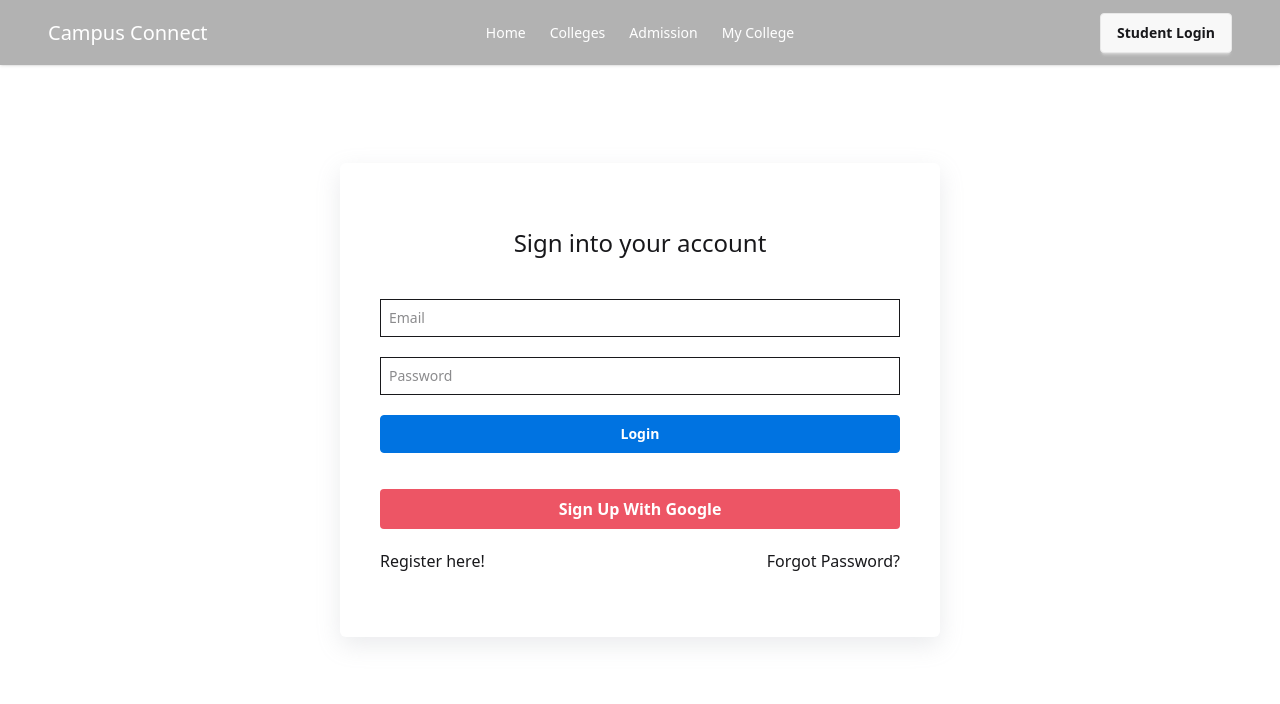
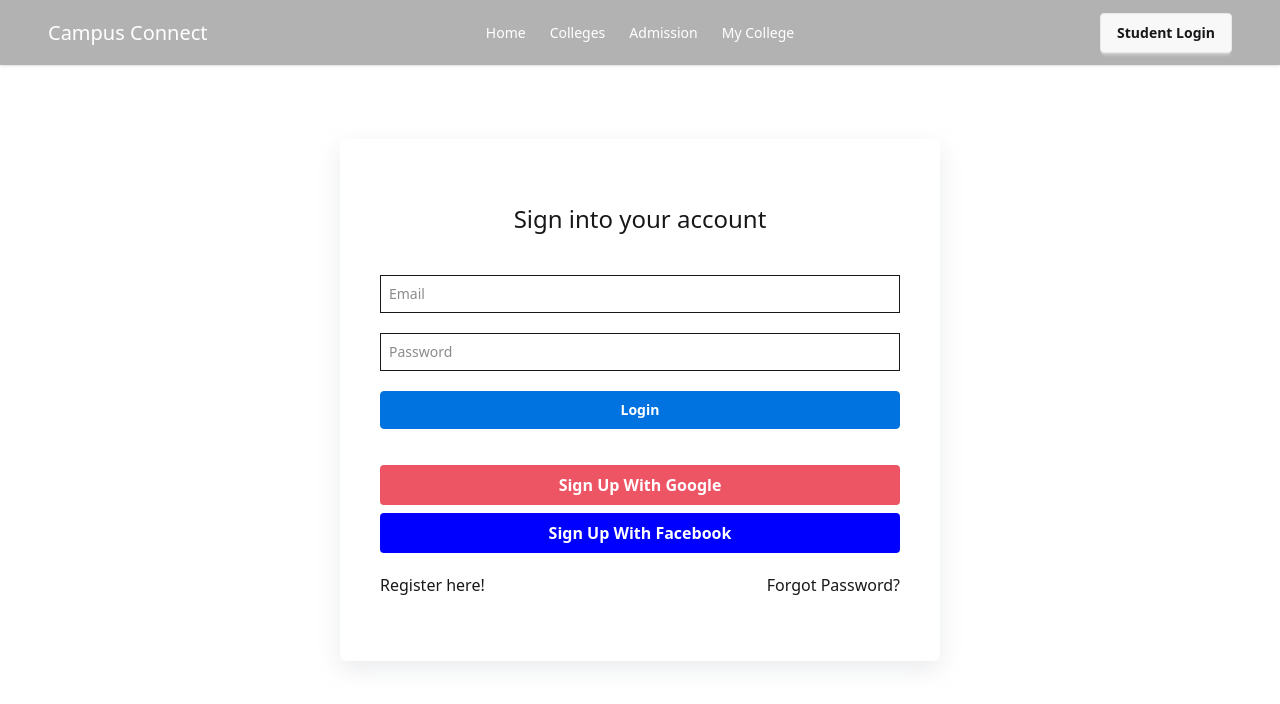
Before and after one commit to jubayerCodes/CampusConnect-client, a React (Vite) app: page /login in a window 1280 px wide. Shown: the top 704 px of the page. Built offline with nearby package versions, Linux system fonts and the light colour scheme; no server answers.

Commit message:
added facebook login

```diff
--- a/src/Components/Shared/Header/Header.jsx
+++ b/src/Components/Shared/Header/Header.jsx
@@ -4,7 +4,7 @@ import { AuthContext } from '../../../Utilities/AuthProvider/AuthProvider';
 
 const Header = () => {
 
-    const { user } = useContext(AuthContext);
+    const { user, logout } = useContext(AuthContext);
 
     return (
         <header className='backdrop-blur-sm bg-black/30 shadow-sm mb-[-65px]'>
@@ -35,7 +35,7 @@ const Header = () => {
                 </div>
                 <div className="navbar-end">
                     {user?.email ? (
-                        <Link to={'/profile'} className="btn btn-outline text-white hover:bg-zinc-900">{user?.displayName}</Link>
+                        <button onClick={() => logout()} className="btn btn-outline text-white hover:bg-zinc-900">{user?.displayName}</button>
                     ) : (
                         <Link to={"/login"} className="btn">Student Login</Link>
                     )}
--- a/src/Components/Shared/SocialLogin/SocialLogin.jsx
+++ b/src/Components/Shared/SocialLogin/SocialLogin.jsx
@@ -4,7 +4,7 @@ import { useContext } from "react";
 
 const SocialLogin = ({ className }) => {
   const navigate = useNavigate();
-  const { signInWithGoogle } = useContext(AuthContext);
+  const { signInWithGoogle, signInWithFacebook } = useContext(AuthContext);
 
   const handleGoogleLogin = () => {
     signInWithGoogle()
@@ -18,8 +18,27 @@ const SocialLogin = ({ className }) => {
       });
   };
 
+  const handleFacebookLogin = () => {
+    signInWithFacebook()
+      .then(result => {
+        // The signed-in user info.
+        const user = result.user;
+
+        // This gives you a Facebook Access Token. You can use it to access the Facebook API.
+        const credential = FacebookAuthProvider.credentialFromResult(result);
+        const accessToken = credential.accessToken;
+
+        // IdP data available using getAdditionalUserInfo(result)
+        // ...
+      })
+      .catch((error) => {
+        const errorMessage = error.message;
+        console.log(errorMessage);
+      });
+  }
+
   return (
-    <div className={`${className}`}>
+    <div className={`${className} flex flex-col items-stretch gap-2`}>
       <button
         onClick={() => handleGoogleLogin()}
         className="bg-[#ed5565] hover:bg-black duration-300 text-base py-2 px-5 text-white capitalize font-semibold rounded-sm flex justify-center items-center gap-2"
@@ -27,6 +46,13 @@ const SocialLogin = ({ className }) => {
       >
         Sign Up With Google
       </button>
+      <button
+        onClick={() => handleFacebookLogin()}
+        className="bg-[blue] hover:bg-black duration-300 text-base py-2 px-5 text-white capitalize font-semibold rounded-sm flex justify-center items-center gap-2"
+        style={{ width: "100%" }}
+      >
+        Sign Up With Facebook
+      </button>
     </div>
   );
 };
--- a/src/Pages/Colleges/Colleges.jsx
+++ b/src/Pages/Colleges/Colleges.jsx
@@ -123,6 +123,7 @@ const Colleges = () => {
             "rating": 5.0
         }
     ]
+
     return (
         <>
             <section className='section'>
--- a/src/Utilities/AuthProvider/AuthProvider.jsx
+++ b/src/Utilities/AuthProvider/AuthProvider.jsx
@@ -1,10 +1,12 @@
 import { createContext, useEffect, useState } from "react";
 import app from "../../lib/Firebase/firebase.config";
-import { createUserWithEmailAndPassword, getAuth, GoogleAuthProvider, onAuthStateChanged, signInWithEmailAndPassword, signInWithPopup } from "firebase/auth";
+import { createUserWithEmailAndPassword, getAuth, GoogleAuthProvider, onAuthStateChanged, signInWithEmailAndPassword, signInWithPopup, signOut, FacebookAuthProvider } from "firebase/auth";
 
 export const AuthContext = createContext(null);
 const auth = getAuth(app);
 const googleProvider = new GoogleAuthProvider();
+const facebookProvider = new FacebookAuthProvider()
+auth.useDeviceLanguage();
 
 const AuthProvider = ({ children }) => {
     const [user, setUser] = useState(null)
@@ -24,6 +26,18 @@ const AuthProvider = ({ children }) => {
     const signInWithGoogle = () => {
         setLoading(true)
         return signInWithPopup(auth, googleProvider)
+    }
+
+
+    const signInWithFacebook = () => {
+        setLoading(true)
+        return signInWithPopup(auth, facebookProvider)
+    }
+
+
+    const logout = () => {
+        setLoading(true)
+        return signOut(auth)
     }
 
 
@@ -47,7 +61,9 @@ const AuthProvider = ({ children }) => {
         loginWithEmailAndPassword,
         user,
         loading,
-        signInWithGoogle
+        signInWithGoogle,
+        logout,
+        signInWithFacebook
     }
 
     return (
```
